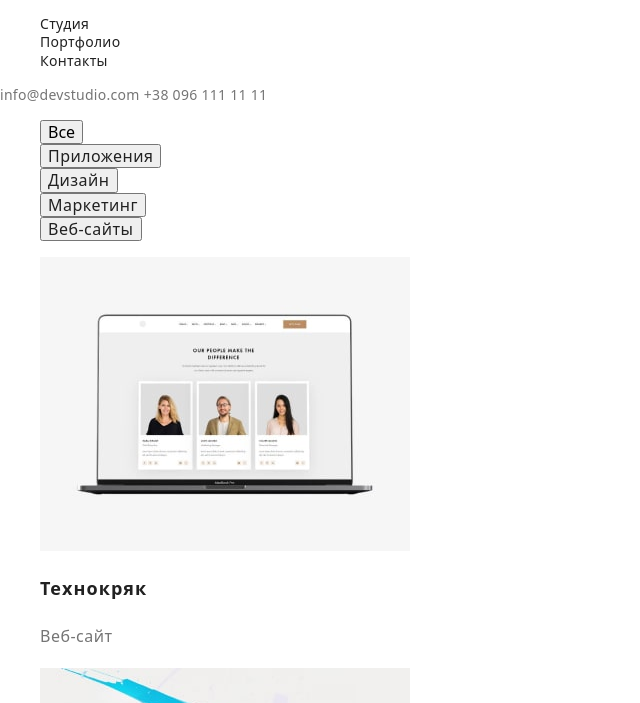
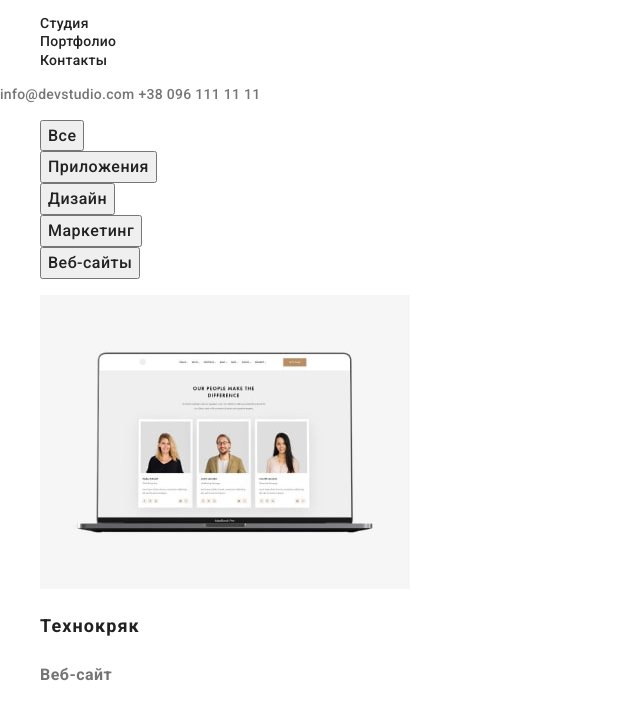
Before and after one commit to ValyaGutsol/goit-markup-hw-02, a plain HTML site: page portfolio.html in a window 1280 px wide. Shown: the part 33-736 px from the top of the page, without its empty margins (0-640 px from the left). Drawn offline with nearby package versions, Linux system fonts and the light colour scheme.

Commit message:
Домашка2

```diff
--- a/css/styles.css
+++ b/css/styles.css
@@ -1,6 +1,6 @@
 /*Стиль для index.html*/
-.body {
-  font-family: 'Roboto', sans-serif;
+body {
+  font-family: 'roboto', sans-serif;
   font-weight: 700;
   color: #757575;
 }
@@ -180,7 +180,7 @@
 .portfolio-button {
   font-weight: 500;
   font-size: 16px;
-  line-height: 1, 62;
+  line-height: 1.62;
   text-align: center;
   letter-spacing: 0.03em;
   color: var(--secondary-title-color);
--- a/portfolio.html
+++ b/portfolio.html
@@ -8,17 +8,17 @@
     <link rel="preconnect" href="https://fonts.googleapis.com" />
     <link rel="preconnect" href="https://fonts.gstatic.com" crossorigin />
     <link
-      href="https://fonts.googleapis.com/css2?family=Raleway:wght@700&family=Roboto:wght@400;500;700;900&display=swap"
-      rel="stylesheet"
-    />
-    <link
       rel="stylesheet"
       href="https://cdnjs.cloudflare.com/ajax/libs/modern-normalize/1.1.0/modern-normalize.min.css"
       integrity="sha512-wpPYUAdjBVSE4KJnH1VR1HeZfpl1ub8YT/NKx4PuQ5NmX2tKuGu6U/JRp5y+Y8XG2tV+wKQpNHVUX03MfMFn9Q=="
       crossorigin="anonymous"
       referrerpolicy="no-referrer"
     />
-    <link rel="stylesheet" href="./css/styles.css" />
+    <link
+      href="https://fonts.googleapis.com/css2?family=Raleway:wght@700&family=Roboto:wght@400;500;700;900&display=swap"
+      rel="stylesheet"
+    />
+    <link <link rel="stylesheet" href="./css/styles.css" />
   </head>
 
   <body>
@@ -51,7 +51,7 @@
       <h1 hidden>Портфолио</h1>
       <ul class="portfolio-list list">
         <li class="portfolio-item-list">
-          <button type="button" class="portfolio-button-list">Все</button>
+          <button type="button" class="portfolio-button">Все</button>
         </li>
         <li class="portfolio-item">
           <button type="button" class="portfolio-button">Приложения</button>
```
Also changed, not shown: index.html (+4 -5 lines).
